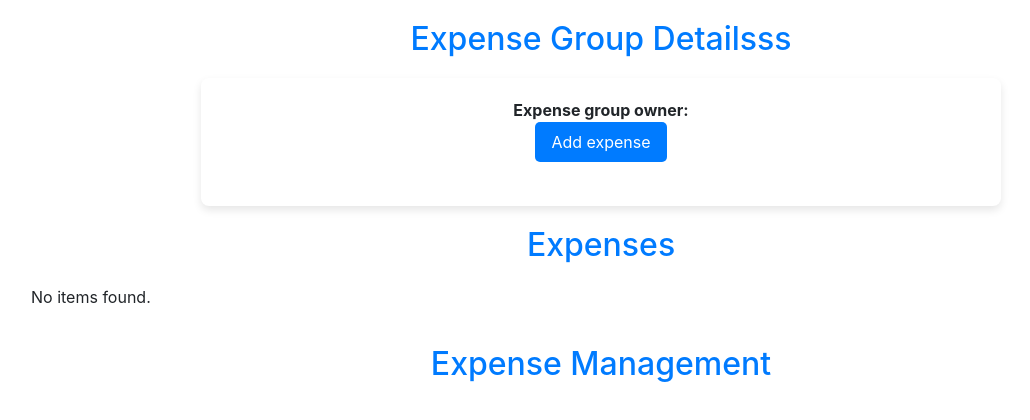
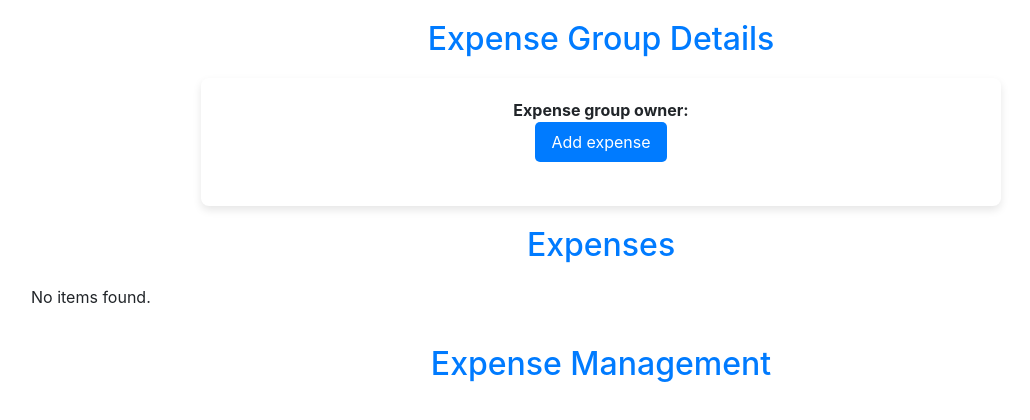
Before and after one commit to alitgnr/expenseSplitterApp, a Flask app: template others/templates/item_detail.html in a window 1280 px wide. Shown: the part 56-476 px from the top of the page, without its empty margins (39-1069 px from the left). Run offline with Flask 3, Linux system fonts and the light colour scheme; the template is opened without the code that fills it, so the values that code supplies are empty; some libraries are stand-ins or nearby versions.

Commit message:
last_update

```diff
--- a/add_expense/templates/add_expense.html
+++ b/add_expense/templates/add_expense.html
@@ -108,7 +108,7 @@
 {% endblock %} {% block content %}
 <div class="financial-tracker">
   <ul>
-    <li onclick="toggleForm('expenses-form')">Expenses TRUEEEE</li>
+    <li onclick="toggleForm('expenses-form')">Expenses</li>
     <li onclick="toggleForm('money-given-form')">Money Given</li>
     <li onclick="toggleForm('income-form')">Income</li>
   </ul>
--- a/others/templates/item_detail.html
+++ b/others/templates/item_detail.html
@@ -87,7 +87,7 @@
   }
 </style>
 
-<h2>Expense Group Detailsss</h2>
+<h2>Expense Group Details</h2>
 
 <div class="item-details">
   <strong>Expense group owner:</strong>
```
Also changed, not shown: sys_diagram.png (added), 1 other file.
